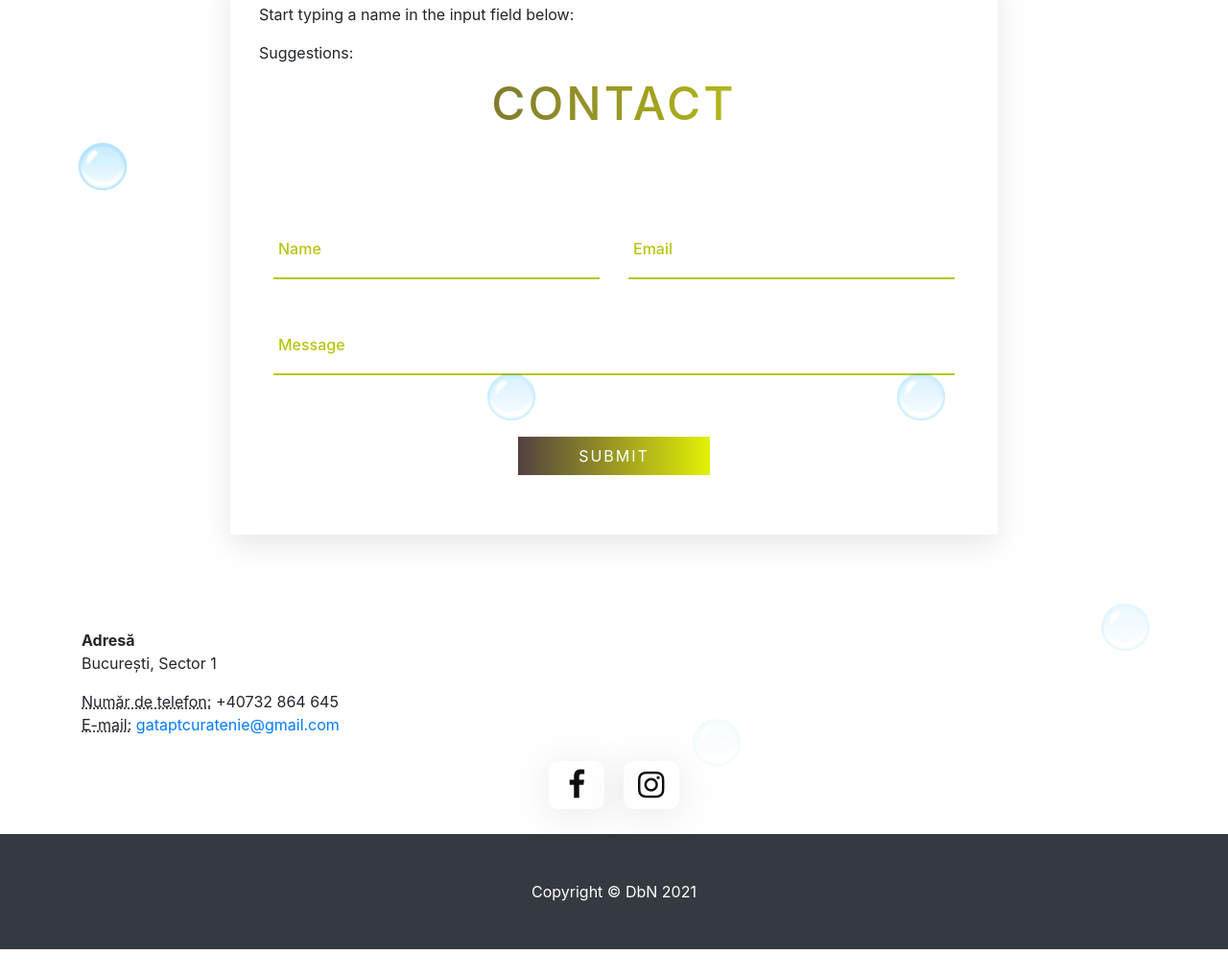
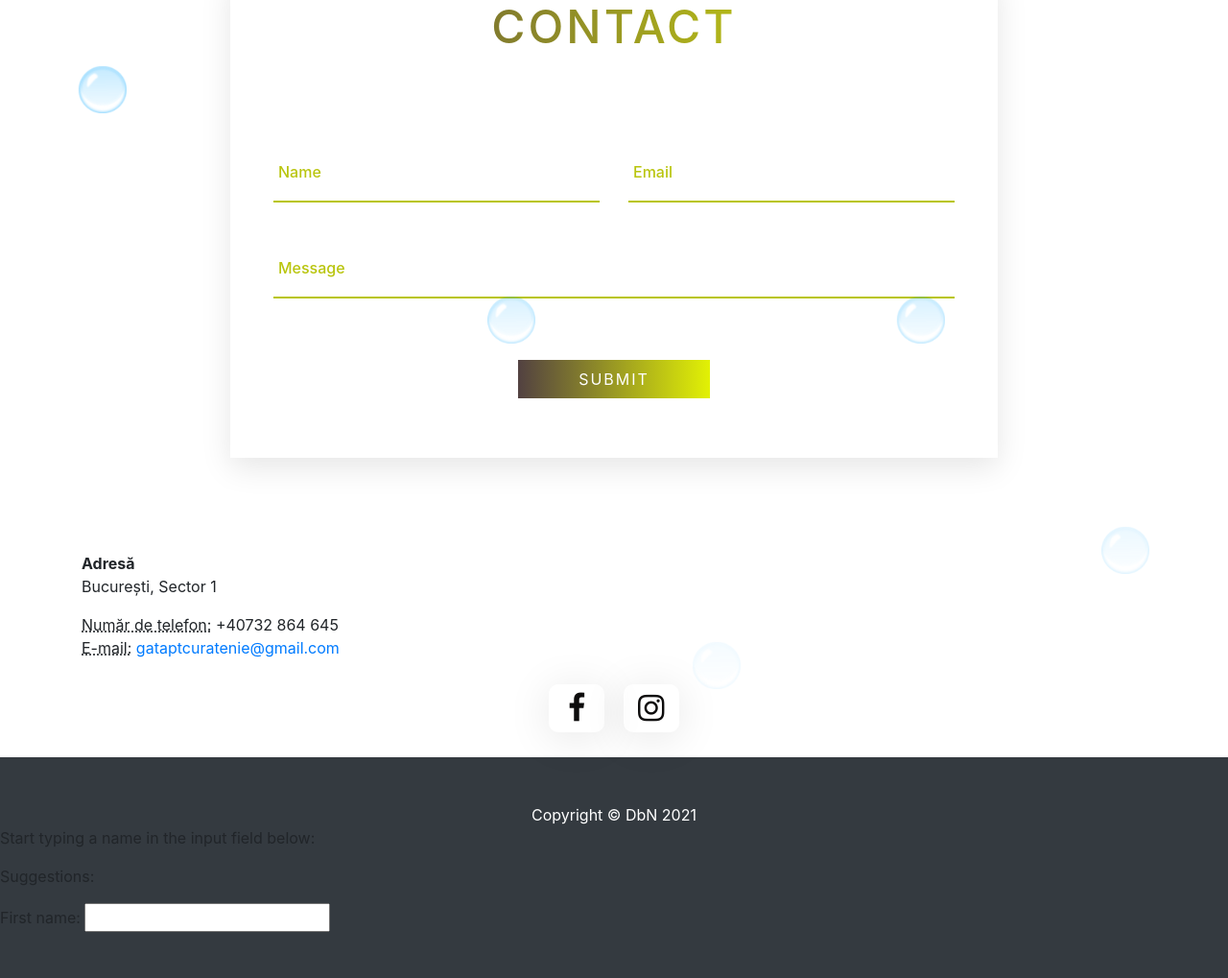
Before and after one commit to Jus7Alex/WebPage.github.io, a website: page index.html in a window 1280 px wide. Shown: the part 2395-3414 px from the top of the page at 96% size. Before the commit the page ends 3384 px from the top, so only its background shows below. Drawn offline with Linux system fonts and the light colour scheme; a web font is replaced by a local one.

Commit message:
Update index.html

```diff
--- a/index.html
+++ b/index.html
@@ -170,13 +170,11 @@
   </div>
   <!-- /.container -->
   <section id="Contact" class="contact">
-    <p>Start typing a name in the input field below:</p>
-    <p>Suggestions: <span id="txtHint"></span></p>
     <h2 class="title">Contact</h2>
     <div class="container">
         <div class="contact-form row">
             <div class="form-field col-lg-6">
-                <input id="name" class="input-text" type="text" name="" onkeyup="showHint(this.value)">
+                <input id="name" class="input-text" type="text" name="">
                 <label for="name" class="label">name</label>
             </div>
             <div class="form-field col-lg-6">
@@ -234,6 +232,12 @@
     <div class="container">
       <p class="m-0 text-center text-white">Copyright &copy; DbN 2021</p>
     </div>
+    <p>Start typing a name in the input field below:</p>
+    <p>Suggestions: <span id="txtHint"></span></p>
+
+    <form>
+        First name: <input type="text" onkeyup="showHint(this.value)">
+    </form>
   </footer>
 
   <script>
```
